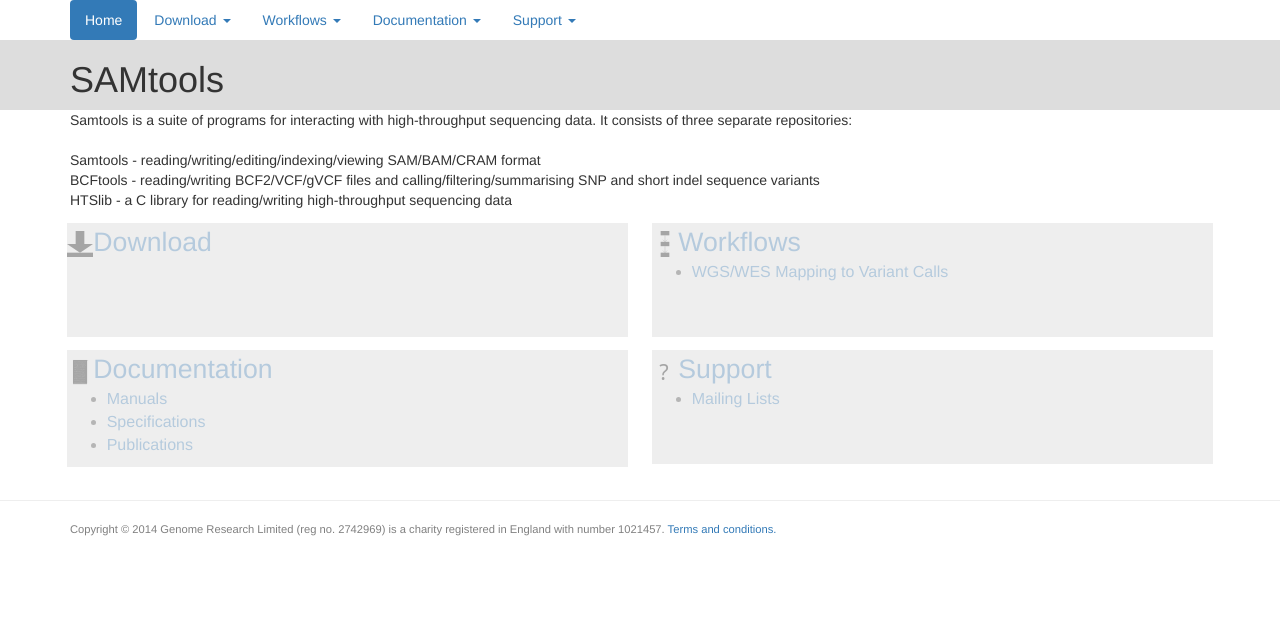
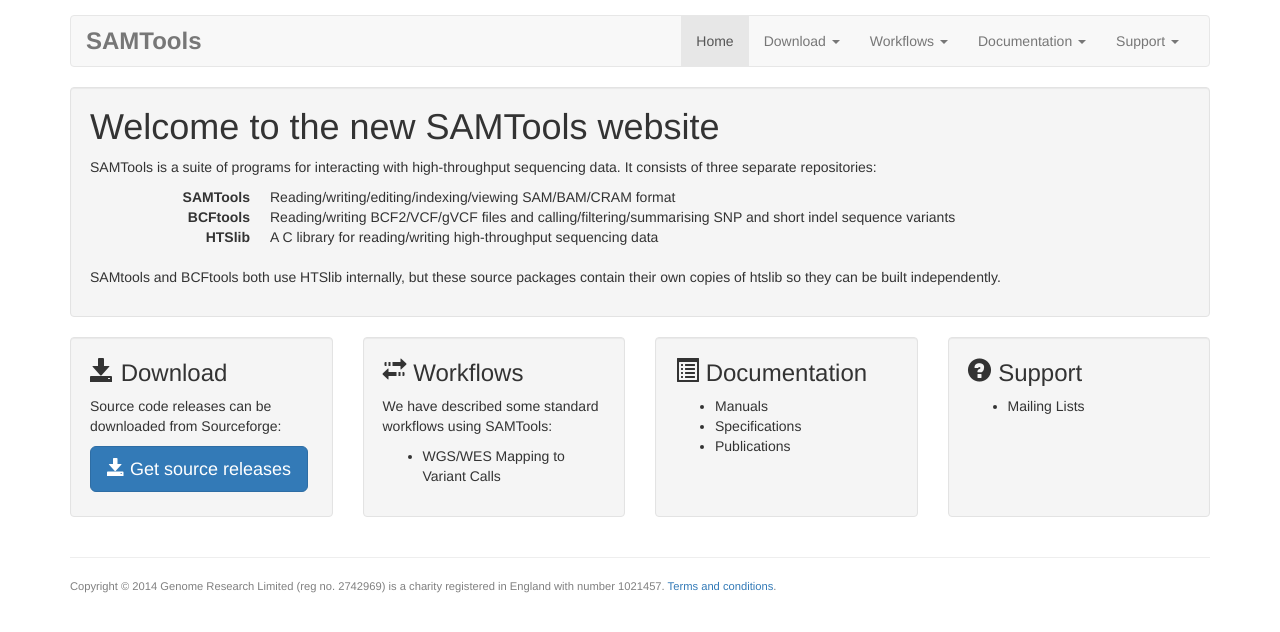
Before and after one commit to samtools/www.htslib.org, a Jekyll site: the page built from index.html, in a window 1280 px wide. Shown: the top 632 px of the page. Built offline with Jekyll 4.4.1, drawn with Linux system fonts in a browser that asks for light colours; nearby versions of some CDN libraries.

Commit message:
Converted site to use Markdown where appropriate. Restructured to use Bootstrap theme effectively.

```diff
--- a/_includes/footer.html
+++ b/_includes/footer.html
@@ -1,2 +1,6 @@
-<hr />
-<div class="container copyright">Copyright &copy; 2014 Genome Research Limited (reg no. 2742969) is a charity registered in England with number 1021457. <a href="/terms">Terms and conditions.</a></div>
+<div class="container">
+	<hr />
+	<p class="copyright">
+		Copyright &copy; 2014 Genome Research Limited (reg no. 2742969) is a charity registered in England with number 1021457. <a href="/terms">Terms and conditions</a>.
+	</p>
+</div>
--- a/_includes/head.html
+++ b/_includes/head.html
@@ -5,12 +5,10 @@
 		<meta name="description" content="{{ site.description }}">
 		<link rel="canonical" href="{{ page.url | replace:'index.html','' | prepend: site.baseurl | prepend: site.url }}">
 
+		<!-- Bootstrap CSS -->
+		<link rel="stylesheet" href="http://maxcdn.bootstrapcdn.com/bootstrap/3.2.0/css/bootstrap.min.css">
 		<!-- Custom CSS -->
 		<link rel="stylesheet" type="text/css" href="{{ "/css/sitewide.css" | prepend: site.baseurl }}">{% if page.highlighting %}<link rel="stylesheet" type="text/css" href="{{ "/css/highlight.css" | prepend: site.baseurl }}">{% endif %}
-		<!-- Latest compiled and minified CSS -->
-		<link rel="stylesheet" href="http://maxcdn.bootstrapcdn.com/bootstrap/3.2.0/css/bootstrap.min.css">
-		<!-- Optional theme -->
-		<link rel="stylesheet" href="http://maxcdn.bootstrapcdn.com/bootstrap/3.2.0/css/bootstrap-theme.min.css">
 		<!-- Latest compiled and minified JavaScript -->
 		<script src="//code.jquery.com/jquery-2.1.1.min.js"></script>
 		<script src="//maxcdn.bootstrapcdn.com/bootstrap/3.2.0/js/bootstrap.min.js"></script>
--- a/_includes/header.html
+++ b/_includes/header.html
@@ -1,8 +1,23 @@
-<!--Menu-->
+
 <div class="container">
-	<ul class="nav nav-pills">
-		<li class="active"><a href="/">Home</a></li>
-		<li class="dropdown">
+<nav class="navbar navbar-default" role="navigation">
+  <div class="container-fluid">
+    <!-- Brand and toggle get grouped for better mobile display -->
+    <div class="navbar-header">
+      <button type="button" class="navbar-toggle collapsed" data-toggle="collapse" data-target="#bs-example-navbar-collapse-1">
+        <span class="sr-only">Toggle navigation</span>
+        <span class="icon-bar"></span>
+        <span class="icon-bar"></span>
+        <span class="icon-bar"></span>
+      </button>
+      <a class="navbar-brand" href="{{ site.baseurl }}">SAMTools</a>
+    </div>
+
+    <!-- Collect the nav links, forms, and other content for toggling -->
+    <div class="collapse navbar-collapse" id="bs-example-navbar-collapse-1">
+      <ul class="nav navbar-nav navbar-right">
+				<li{% if page.url == '/' %} class="active"{% endif %}><a href="{{ site.baseurl }}">Home</a></li>
+				<li class="dropdown{% if page.url == '/download/' ||  page.url == '/develop' %} active{% endif %}">
 					<a id="dl_label" role="button" class="dropdown-toggle" data-toggle="dropdown" data-target="#" href="{{ site.baseurl }}/download">
 						Download <span class="caret"></span>
 					</a>
@@ -11,37 +26,34 @@
 						<li><a href="{{ site.baseurl }}/develop">Development</a></li>
 					</ul>
 				</li>
-		<li class="dropdown">
+				<li class="dropdown{% if page.url == '/workflow/' %} active{% endif %}">
 					<a class="dropdown-toggle" data-toggle="dropdown" data-target="#" href="{{ site.baseurl }}/workflow">
 						Workflows <span class="caret"></span>
 					</a>
 					<ul class="dropdown-menu" role="menu">
-				<li><a href="/workflow#mapping_to_variant">WGS/WES Mapping to Variant Calls</a></li>
+						<li><a href="{{ site.baseurl }}/workflow#mapping_to_variant">WGS/WES Mapping to Variant Calls</a></li>
 					</ul>
 				</li>
-		<li class="dropdown">
+				<li class="dropdown{% if page.url == '/doc/' %} active{% endif %}">
 					<a class="dropdown-toggle" data-toggle="dropdown" data-target="#" href="{{ site.baseurl }}/doc">
 						Documentation <span class="caret"></span>
 					</a>
 					<ul class="dropdown-menu" role="menu">
-				<li><a href="{{ site.baseurl }}/doc#manuals">Man Pages</a></li>
-				<li><a href="{{ site.baseurl }}/doc#specs">Specifications</a></li>
-				<li><a href="{{ site.baseurl }}/doc#pubs">Publications</a></li>
+						<li><a href="{{ site.baseurl }}/doc#man-pages">Man Pages</a></li>
+						<li><a href="{{ site.baseurl }}/doc#specifications">Specifications</a></li>
+						<li><a href="{{ site.baseurl }}/doc#publications">Publications</a></li>
 					</ul>
 				</li>
-		<li class="dropdown">
+				<li class="dropdown{% if page.url == '/support/' %} active{% endif %}">
 					<a class="dropdown-toggle" data-toggle="dropdown" data-target="#" href="{{ site.baseurl }}/support">
 						Support <span class="caret"></span>
 					</a>
 					<ul class="dropdown-menu" role="menu">
-				<li><a href="{{ site.baseurl }}/support#lists">Mailing Lists</a></li>
+						<li><a href="{{ site.baseurl }}/support#mailing-lists">Mailing Lists</a></li>
 					</ul>
 				</li>
       </ul>
+    </div><!-- /.navbar-collapse -->
+  </div><!-- /.container-fluid -->
+</nav>
 </div>
-<!--End of Menu-->
-<div class="header_banner">
-	<div class="container">
-		<h1>SAMtools</h1>
-	</div>
-</div>
--- a/css/sitewide.css
+++ b/css/sitewide.css
@@ -1,38 +1,25 @@
-.header_banner {
-    background-color: #DDD;
+body {
+    padding-top:15px;
 }
-.small_icon {
-    width: 12pt;
-    height: 12pt;
+
+.navbar-brand {
+    font-size:24px;
+    font-weight:bold;
+    color:#333;
 }
-.row {
-	min-height: 114px;
-	margin-top:10pt;
-	margin-bottom:10pt;
+
+.homepage-intro h1, .home-boxes .well h3 {
+    margin-top:0;
 }
-.main_box {
-	float:left;
-	background-color: #EEE;
-	height:100%;
-	width:48%;
-	min-height: 114px;
-	margin-left:1%;
-	margin-right:1%;
+.home-boxes .well {
+    min-height:180px;
 }
-.main_menu {
-    opacity: .3;
-	font-size:20pt;
+.home-boxes .well h3 a,
+.home-boxes .well ul a {
+    color:#333;
 }
-.main_menu>a>img {
-    width: 20pt;
-    height: 20pt;
-}
-.main_submenu {
-	font-size:12pt;
-}
-.main_menu:hover {
-    opacity: 1;
-}
+
+
 .copyright {
 	font-size: 80%;
 	color: gray;
--- a/index.html
+++ b/index.html
@@ -2,48 +2,58 @@
 layout: default
 ---
 
-Samtools is a suite of programs for interacting with high-throughput sequencing data. It consists of three separate repositories:<br />
-<br />
-Samtools - reading/writing/editing/indexing/viewing SAM/BAM/CRAM format<br />
-BCFtools - reading/writing BCF2/VCF/gVCF files and calling/filtering/summarising SNP and short indel sequence variants<br />
-HTSlib - a C library for reading/writing high-throughput sequencing data<br />
+<div class="well homepage-intro">
+	<h1>Welcome to the new SAMTools website</h1>
+	<p>SAMTools is a suite of programs for interacting with high-throughput sequencing data. It consists of three separate repositories:</p>
 
-<div class="row">
-    <span class="main_box">
-		<span class="main_menu"><a href="{{ site.baseurl }}/download"><img src="{{ site.baseurl }}/images/download.svg" alt="Download" />Download</a>
-		</span>
-	</span>
-	<span class="main_box">
-		<span class="main_menu"><a href="{{ site.baseurl }}/workflow"><img src="{{ site.baseurl }}/images/workflow.svg" alt="Workflows" />Workflows</a>
-			<span class="main_submenu">
-				<ul>
-                                <li><a href="/workflow#mapping_to_variant">WGS/WES Mapping to Variant Calls</a></li>
-				</ul>
-			</span>
-		</span>
-	</span>
+	<dl class="dl-horizontal">
+		<dt>SAMTools</dt>
+		<dd>Reading/writing/editing/indexing/viewing SAM/BAM/CRAM format</dd>
+
+		<dt>BCFtools</dt>
+		<dd>Reading/writing BCF2/VCF/gVCF files and calling/filtering/summarising SNP and short indel sequence variants</dd>
+
+		<dt>HTSlib</dt>
+		<dd>A C library for reading/writing high-throughput sequencing data</dd>
+	</dl>
+
+	<p>SAMtools and BCFtools both use HTSlib internally, but these source packages contain their own copies of htslib so they can be built independently.</p>
+
 </div>
 
-<div class="row">
-    <span class="main_box"><span class="main_menu"><a href="{{ site.baseurl }}/doc"><img src=
-		"{{ site.baseurl }}/images/doc.svg" alt="Documentation" />Documentation</a>
-	<span class="main_submenu">
+<div class="row home-boxes">
+    <div class="col-lg-3 col-sm-6">
+		<div class="well">
+			<h3><a href="{{ site.baseurl }}/download"><i class="glyphicon glyphicon-save"></i> Download</a></h3>
+			<p>Source code releases can be downloaded from Sourceforge:</p>
+			<a class="btn btn-primary btn-lg" href="http://sourceforge.net/projects/samtools/files/samtools/1.0/"><i class="glyphicon glyphicon-save"></i> Get source releases</a>
+		</div>
+	</div>
+	<div class="col-lg-3 col-sm-6">
+		<div class="well">
+			<h3><a href="{{ site.baseurl }}/workflow"><i class="glyphicon glyphicon-transfer"></i> Workflows</a></h3>
+			<p>We have described some standard workflows using SAMTools:</p>
+			<ul>
+				<li><a href="{{ site.baseurl }}/workflow#mapping_to_variant">WGS/WES Mapping to Variant Calls</a></li>
+			</ul>
+		</div>
+	</div>
+	<div class="col-lg-3 col-sm-6">
+		<div class="well">
+			<h3><a href="{{ site.baseurl }}/doc"><i class="glyphicon glyphicon-list-alt"></i> Documentation</a></h3>
 			<ul>
 				<li><a href="{{ site.baseurl }}/doc#manuals">Manuals</a></li>
 				<li><a href="{{ site.baseurl }}/doc#specs">Specifications</a></li>
 				<li><a href="{{ site.baseurl }}/doc#pubs">Publications</a></li>
 	        </ul>
-	</span>
-	</span>
-	</span>
-
-	<span class="main_box">
-		<span class="main_menu"><a href="{{ site.baseurl }}/support"><img src="{{ site.baseurl }}/images/support.svg" alt="Support" />Support</a>
-			<span class="main_submenu">
+		</div>
+	</div>
+	<div class="col-lg-3 col-sm-6">
+		<div class="well">
+			<h3><a href="{{ site.baseurl }}/support"><i class="glyphicon glyphicon-question-sign"></i> Support</a></h3>
 			<ul>
 				<li><a href="{{ site.baseurl }}/support#lists">Mailing Lists</a></li>
 			</ul>
-			</span>
-		</span>
-	</span>
 		</div>
+	</div>
+</div>
```
Also changed, not shown: develop.html (deleted, +0 -13 lines), develop.md (added, +14 -0 lines), doc.html (deleted, +0 -28 lines), doc.md (added, +28 -0 lines), download.md (+3 -7 lines), support.html (deleted, +0 -14 lines), support.md (added, +21 -0 lines), workflow.html (deleted, +0 -107 lines), workflow.md (added, +108 -0 lines). Lines whose indentation alone changed are shown as unchanged.
